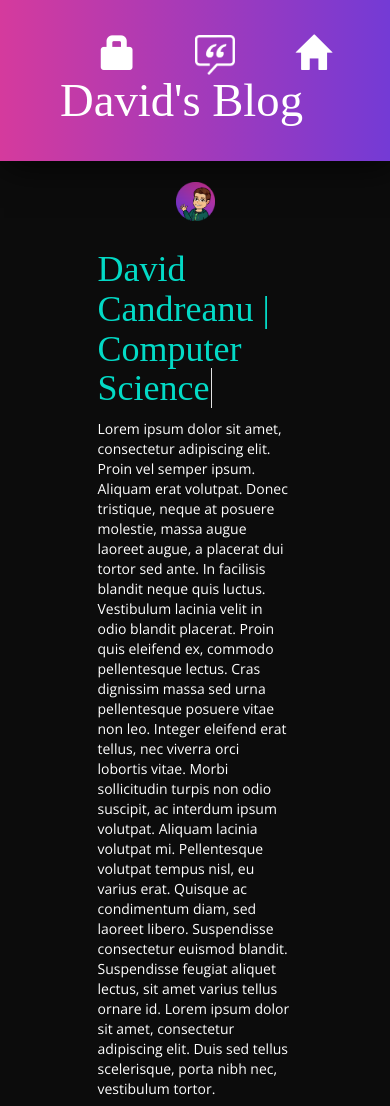
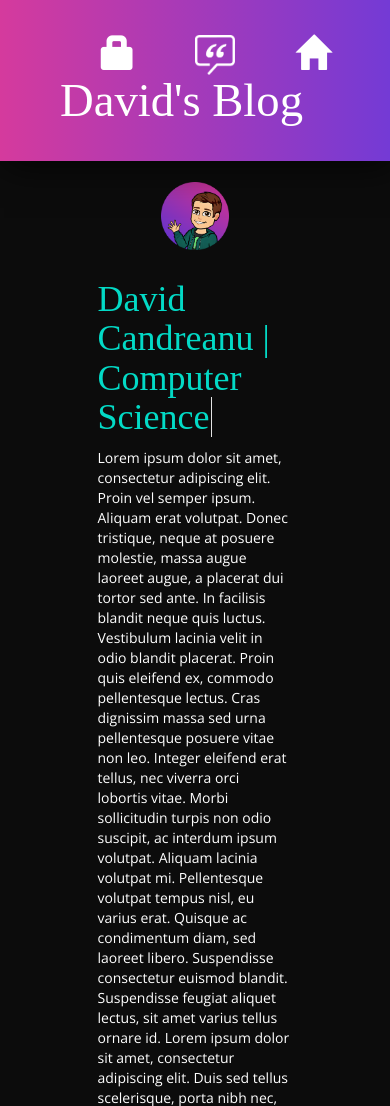
Before and after one commit to DavidCandreanu00/university-bridging-coursework, a Django app: page / in a window 390 px wide. Shown: the top 1106 px of the page. Run offline with Django 3.2, Linux system fonts and the light colour scheme; some libraries are stand-ins or nearby versions; some web fonts are replaced.

Commit message:
Making the site responsive 2

```diff
--- a/blog/static/css/blog.css
+++ b/blog/static/css/blog.css
@@ -213,8 +213,7 @@ body {
 
 .aboutme-image{
 
-    max-width: 20%;
-    min-width: 10%;
+    max-width: 35%;
     height: auto;
     margin-bottom: 5%;
     margin-top:20px;
--- a/blog/templates/blog/home.html
+++ b/blog/templates/blog/home.html
@@ -19,7 +19,7 @@
   display: flex;
   font-family: 'Recursive';
   color: #03DAC6;
-  min-height: 120px;
+  min-height: 180px;
   text-align: left;
 }
 /* ADD CURSOR */
```
